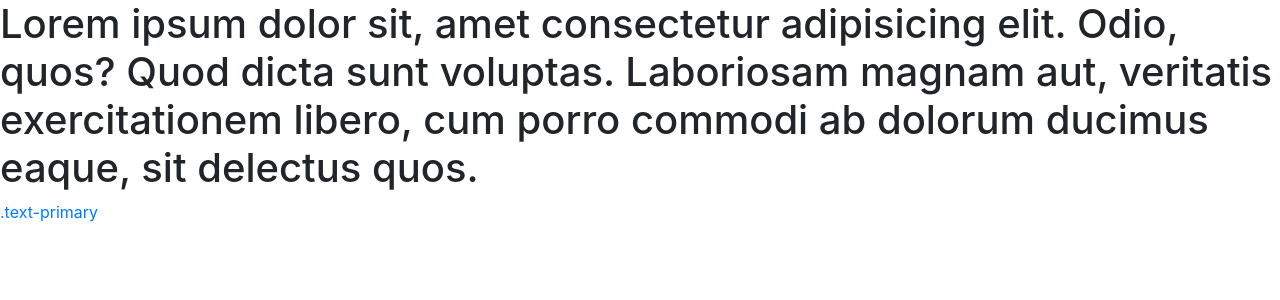
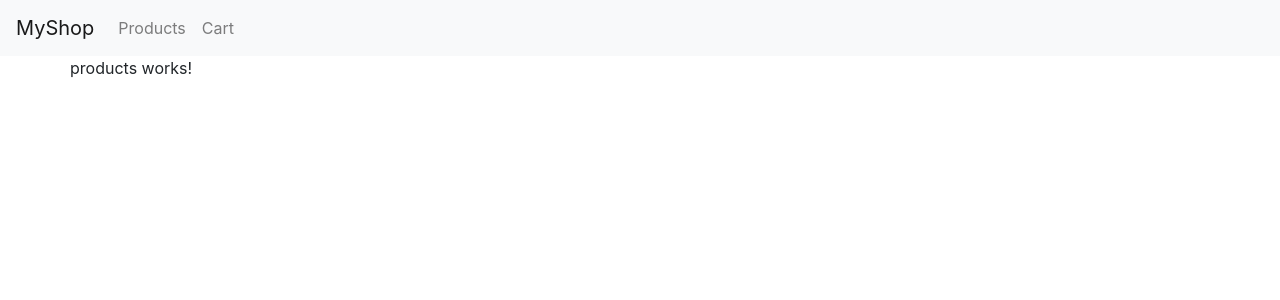
Before and after one commit to ThomasVandermeersch/Labo-Web, an Angular app in the folder Shop-frontend/: page / in a window 1280 px wide. Shown: the top 300 px of the page. Built offline with nearby package versions, Linux system fonts and the light colour scheme.

Commit message:
create router and navbar

```diff
--- a/Shop-frontend/src/app/app-routing.module.ts
+++ b/Shop-frontend/src/app/app-routing.module.ts
@@ -1,7 +1,14 @@
 import { NgModule } from '@angular/core';
+
+import { ProductsComponent } from './products/products.component';
+import { CartComponent } from './cart/cart.component';
 import { RouterModule, Routes } from '@angular/router';
 
-const routes: Routes = [];
+const routes: Routes = [
+  { path: '', component: ProductsComponent },
+  { path: 'products', component: ProductsComponent },
+  { path: 'cart', component: CartComponent }
+];
 
 @NgModule({
   imports: [RouterModule.forRoot(routes)],
--- a/Shop-frontend/src/app/app.component.html
+++ b/Shop-frontend/src/app/app.component.html
@@ -1,2 +1,19 @@
-<h1> Lorem ipsum dolor sit, amet consectetur adipisicing elit. Odio, quos? Quod dicta sunt voluptas. Laboriosam magnam aut, veritatis exercitationem libero, cum porro commodi ab dolorum ducimus eaque, sit delectus quos.</h1>
-<p class="text-primary">.text-primary</p>
+<nav class="navbar navbar-expand-lg navbar-light bg-light">
+  <a class="navbar-brand" routerLink="">MyShop</a>
+  <button class="navbar-toggler" type="button" data-toggle="collapse" data-target="#navbarNavAltMarkup" aria-controls="navbarNavAltMarkup" aria-expanded="false" aria-label="Toggle navigation">
+    <span class="navbar-toggler-icon"></span>
+  </button>
+  <div class="collapse navbar-collapse" id="navbarNavAltMarkup">
+    <div class="navbar-nav">
+      <a class="nav-item nav-link" routerLinkActive="active"  routerLink="products">Products </a>
+      <a class="nav-item nav-link" routerLinkActive="active"  routerLink="cart">Cart</a>
+    </div>
+  </div>
+</nav>
+<div class="container">
+  <div class="row">
+    <div class="col-xs-12">
+      <router-outlet></router-outlet>
+    </div>
+  </div>
+</div>
```
Also changed, not shown: Shop-frontend/src/app/app.module.ts (+6 -1 lines).
